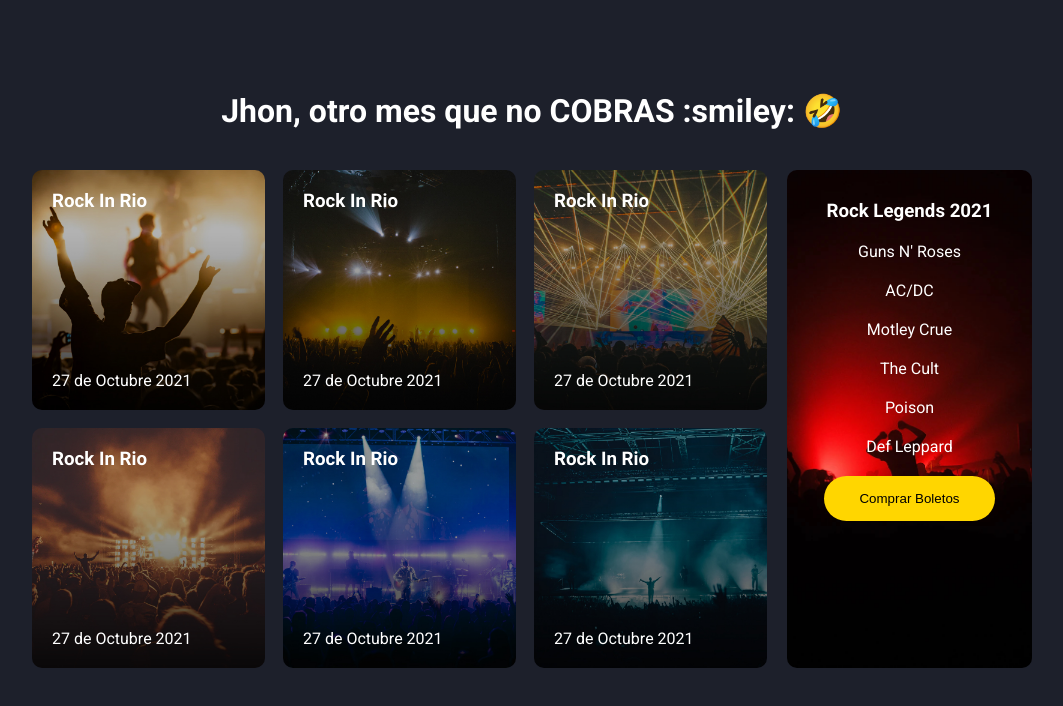
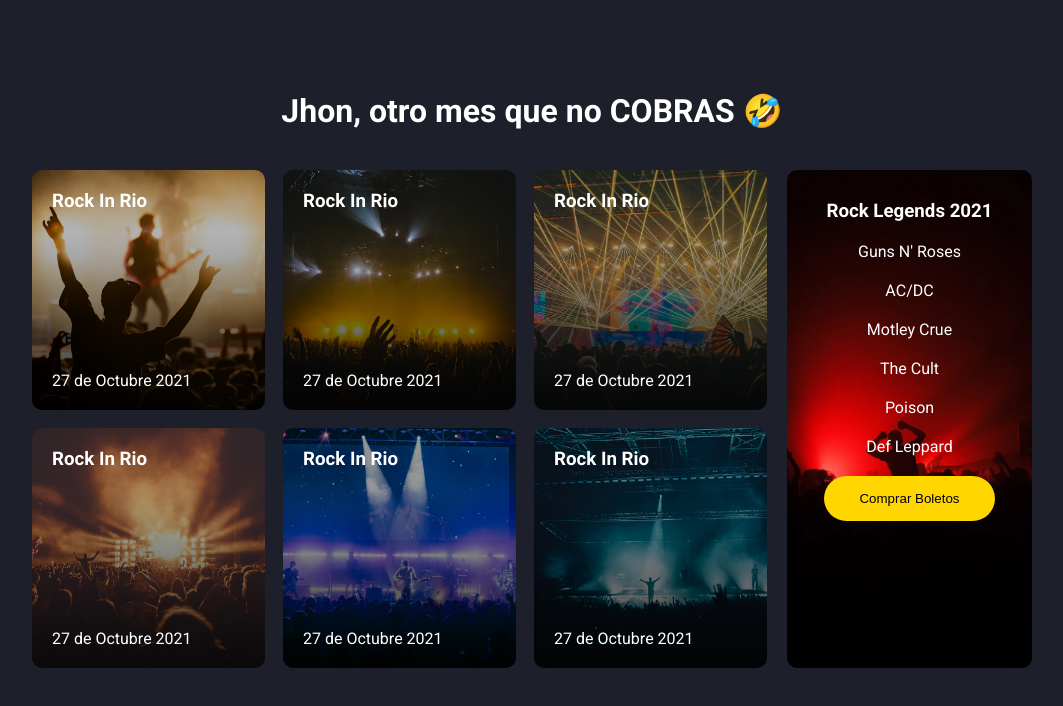
Before and after one commit to luisherdeth2020/ResponsiveGrid, a plain HTML site: page index.html in a window 1280 px wide. Shown: the whole page, without its empty margins (108-1171 px from the left). Drawn offline with Linux system fonts and the light colour scheme.

Commit message:
remove emoticono

```diff
--- a/index.html
+++ b/index.html
@@ -11,7 +11,7 @@
 		<title>Flexbox vs CSS Grid</title>
 	</head>
 	<body>
-		<h1>Jhon, otro mes que no COBRAS  :smiley: 🤣</h1>
+		<h1>Jhon, otro mes que no COBRAS 🤣</h1>
 		<div class="container">
 			<div class="conciertos">
 				<div class="conciertos__card conciertos__card--uno">
```
